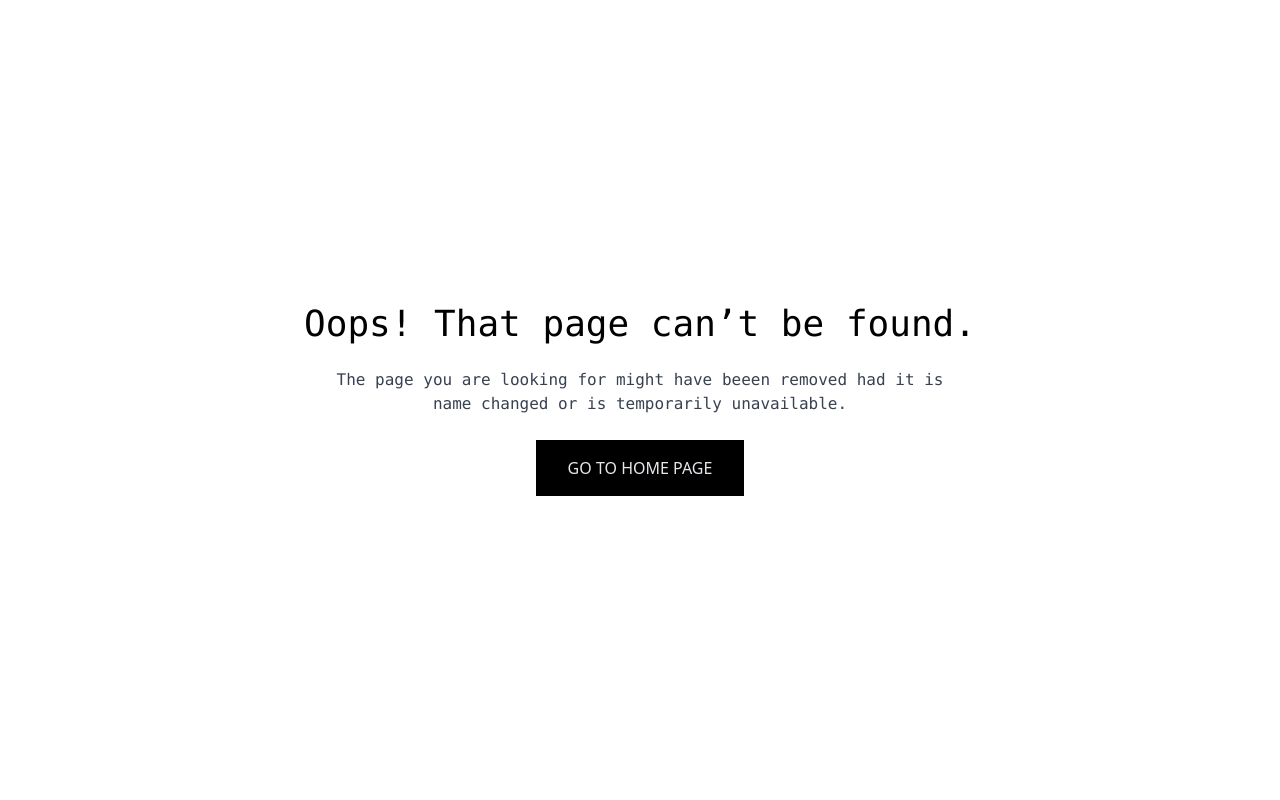
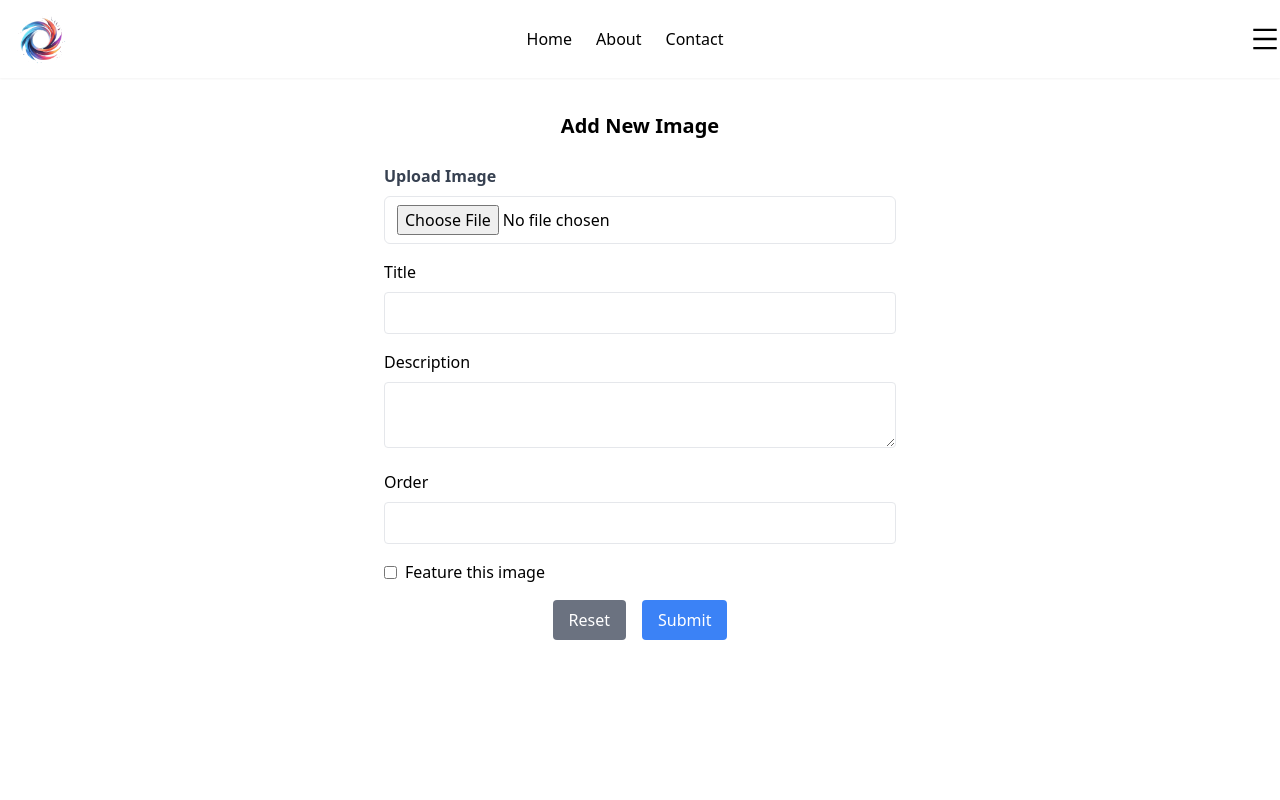
Before and after one commit to naymHdev/snapsort-front, a React (Vite) app: page /imageForm in a window 1280 px wide. Shown: the top 800 px of the page. Built offline with nearby package versions, Linux system fonts and the light colour scheme; no server answers.

Commit message:
[created] a image add form and created a post image with image details in database use mongoose and axios and image host in imageBB use

```diff
--- a/package.json
+++ b/package.json
@@ -16,6 +16,7 @@
     "match-sorter": "^6.3.4",
     "react": "^18.3.1",
     "react-dom": "^18.3.1",
+    "react-hook-form": "^7.53.0",
     "react-hot-toast": "^2.4.1",
     "react-icons": "^5.3.0",
     "react-router-dom": "^6.26.2",
--- /dev/null
+++ b/src/Components/ImageFormModal/ImageFormModal.jsx
@@ -0,0 +1,166 @@
+import { useState } from "react";
+import { useForm } from "react-hook-form";
+import PublicAxios from "../../Hooks/localAxios";
+import { uploadImage } from "../../api/utils/uploadImage.js";
+import toast from "react-hot-toast";
+import { useNavigate } from "react-router-dom";
+
+const ImageFormModal = () => {
+  const [imagePreview, setImagePreview] = useState(null);
+  const [imageFile, setImageFile] = useState(null);
+  const [loading, setLoading] = useState(false);
+  const navigate = useNavigate();
+
+  const {
+    register,
+    handleSubmit,
+    formState: { errors },
+    reset,
+  } = useForm();
+
+  // Image preview handler
+  const handleImagePreview = (e) => {
+    const file = e.target.files[0];
+    if (file) {
+      setImagePreview(URL.createObjectURL(file));
+      setImageFile(file);
+    }
+  };
+
+  // Form submission handler
+  const onSubmit = async (data) => {
+    if (!imageFile) {
+      toast.error("Please upload an image.");
+      return;
+    }
+
+    setLoading(true);
+    try {
+      const imageUrl = await uploadImage(imageFile);
+
+      const payload = {
+        url: imageUrl.data.display_url,
+        title: data.title,
+        description: data.description,
+        order: data.order,
+        isFeatured: data.isFeatured,
+      };
+
+      // Post data to the database
+      const res = await PublicAxios.post("/api/images", payload);
+      //   console.log("result__", res);
+      if (res.status === 201) {
+        toast.success("Image added successfully!");
+        navigate("/");
+        setImagePreview(null);
+      } else toast.error("An error occurred while submitting the form.");
+    } catch (error) {
+      console.error("Error submitting form:", error);
+      toast.error("An error occurred while submitting the form.");
+    } finally {
+      setLoading(false);
+    }
+  };
+
+  return (
+    <div className="max-w-lg mx-auto py-28">
+      <h2 className="text-xl font-semibold text-center mb-6">Add New Image</h2>
+
+      <form onSubmit={handleSubmit(onSubmit)}>
+        {/* Image Upload */}
+        <div className="mb-4">
+          <label
+            className="block text-gray-700 font-semibold mb-2"
+            htmlFor="image"
+          >
+            Upload Image
+          </label>
+          <input
+            type="file"
+            id="image"
+            {...register("url", { required: "Image is required" })}
+            onChange={handleImagePreview}
+            className="w-full px-3 py-2 border rounded-md focus:outline-none"
+            accept="image/*"
+          />
+          {errors.url && (
+            <span className="text-red-500">{errors.url.message}</span>
+          )}
+        </div>
+
+        {/* Image Preview */}
+        {imagePreview && (
+          <div className="mb-4 flex justify-center">
+            <img src={imagePreview} alt="Preview" className="w-44 h-auto" />
+          </div>
+        )}
+
+        {/* Title Input */}
+        <div className="mb-4">
+          <label className="block mb-2 font-medium">Title</label>
+          <input
+            type="text"
+            {...register("title", { required: "Title is required" })}
+            className="w-full border rounded p-2 focus:outline-none"
+          />
+          {errors.title && (
+            <span className="text-red-500">{errors.title.message}</span>
+          )}
+        </div>
+
+        {/* Description Input */}
+        <div className="mb-4">
+          <label className="block mb-2 font-medium">Description</label>
+          <textarea
+            {...register("description", {
+              required: "Description is required",
+            })}
+            className="w-full border rounded p-2 focus:outline-none"
+          ></textarea>
+          {errors.description && (
+            <span className="text-red-500">{errors.description.message}</span>
+          )}
+        </div>
+
+        {/* Order Input */}
+        <div className="mb-4">
+          <label className="block mb-2 font-medium">Order</label>
+          <input
+            type="number"
+            {...register("order", { valueAsNumber: true })}
+            className="w-full border rounded p-2 focus:outline-none"
+          />
+        </div>
+
+        {/* isFeatured Checkbox */}
+        <div className="mb-4 flex items-center">
+          <input type="checkbox" {...register("isFeatured")} className="mr-2" />
+          <label className="font-medium">Feature this image</label>
+        </div>
+
+        {/* Submit and Reset Buttons */}
+        <div className="flex justify-center items-center gap-4">
+          <button
+            type="button"
+            className="bg-gray-500 text-white px-4 py-2 rounded"
+            onClick={() => {
+              reset();
+              setImagePreview(null); // Clear the preview when reset
+            }}
+          >
+            Reset
+          </button>
+          <button
+            type="submit"
+            className="bg-blue-500 text-white px-4 py-2 rounded"
+            disabled={loading}
+          >
+            {loading ? "Processing..." : "Submit"}
+          </button>
+        </div>
+      </form>
+    </div>
+  );
+};
+
+export default ImageFormModal;
--- /dev/null
+++ b/src/Hooks/localAxios.jsx
@@ -0,0 +1,8 @@
+import axios from "axios";
+
+const PublicAxios = axios.create({
+  baseURL: import.meta.env.VITE_API_LOCALHOST,
+  withCredentials: true,
+});
+
+export default PublicAxios;
--- a/src/Pages/Home/Home.jsx
+++ b/src/Pages/Home/Home.jsx
@@ -1,9 +1,15 @@
+import { Link } from "react-router-dom";
+
 const Home = () => {
-  throw new Error();
-
   return (
     <>
-      <div></div>
+      <div className=" mt-24 flex justify-end">
+        <Link to="/imageForm">
+          <button className="bg-green-500 text-white p-3 m-4 rounded">
+            Add New Image
+          </button>
+        </Link>
+      </div>
     </>
   );
 };
--- a/src/Shared/NavBar.jsx
+++ b/src/Shared/NavBar.jsx
@@ -26,9 +26,6 @@ const Navbar = () => {
         <ul className="hidden md:flex space-x-6 text-center">
           <li className="hover:text-gray-400">
             <a href="/">Home</a>
-          </li>
-          <li className="hover:text-gray-400">
-            <a href="#gallery">Gallery</a>
           </li>
           <li className="hover:text-gray-400">
             <a href="#about">About</a>
--- /dev/null
+++ b/src/api/utils/uploadImage.js
@@ -0,0 +1,22 @@
+import axios from "axios";
+
+export const uploadImage = async (image) => {
+  try {
+    const formData = new FormData();
+    formData.append("image", image);
+
+    const response = await axios.post(
+      `https://api.imgbb.com/1/upload?key=${import.meta.env.VITE_IMAGE_HOSTING_KEY}`,
+      formData
+    );
+
+    if (response.status === 200) {
+      return response.data;
+    } else {
+      throw new Error("Failed to upload image");
+    }
+  } catch (error) {
+    console.error("Error uploading image:", error);
+    throw error;
+  }
+};
```
Also changed, not shown: src/Routers/Router.jsx (+6 -1 lines), 1 other file (tests, documents, lock files or other folders).
